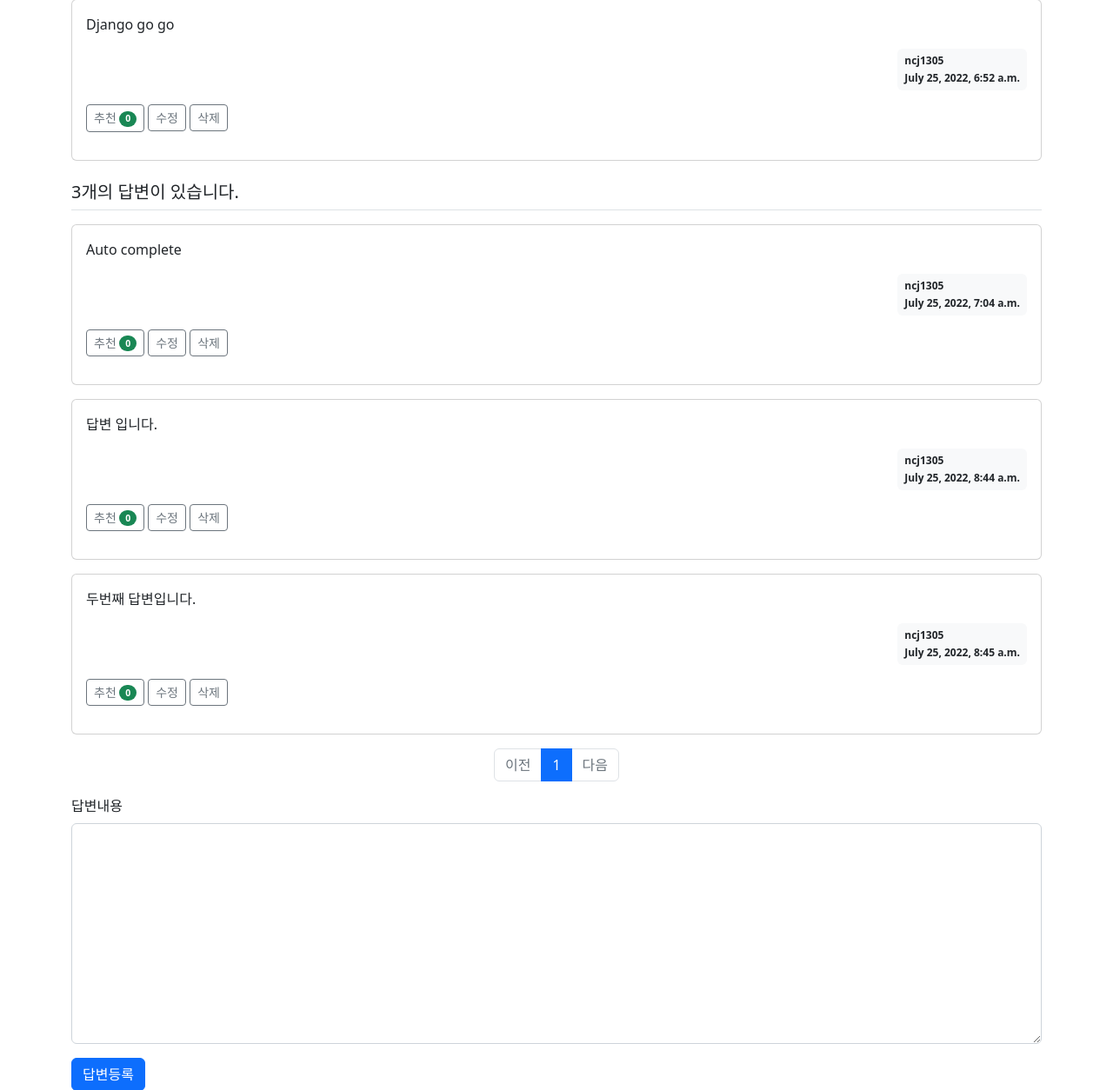
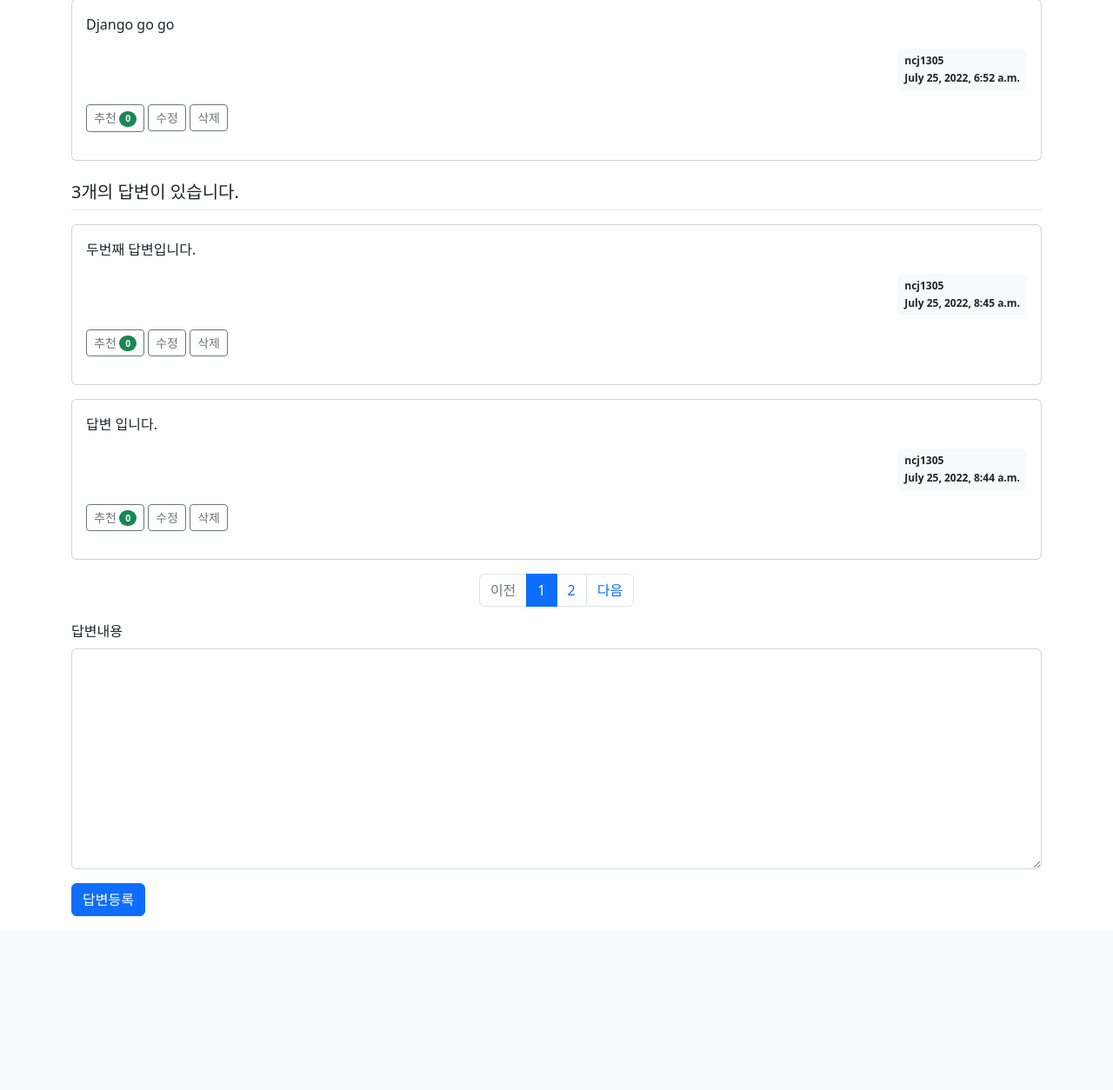
Before and after one commit to e9e9e9/jumpToDjango, a Django app: page /pybo/2/?page=2&answerPage=1 in a window 1280 px wide. Shown: the part 145-1399 px from the top of the page at 87% size. After the commit the page ends 1199 px from the top, so only its background shows below. Run offline with Django 4.2, Linux system fonts and the light colour scheme; a user stored in the database is signed in; data comes from the database, SQL or seed files in the repository; both versions use the stored data as it was after the commit.

Commit message:
Apply paginator for answer comment #2

```diff
--- a/pybo/views/base_views.py
+++ b/pybo/views/base_views.py
@@ -26,9 +26,9 @@ def index(request):
 
 def detail(request, question_id):
     question = get_object_or_404(Question, pk=question_id)
-    answer_page = 1
+    answer_page = request.GET.get('answerPage', '1')  # 페이지
 
-    paginator = Paginator(question.answer_set.all(), 5)
+    paginator = Paginator(question.answer_set.all().order_by('-create_date'), 2)
     answer_page_obj = paginator.get_page(answer_page)
 
     context = {'question': question, 'answer_page': answer_page_obj}
--- a/templates/pybo/question_detail.html
+++ b/templates/pybo/question_detail.html
@@ -48,7 +48,7 @@
     <h5 class="border-bottom my-3 py-2">
         {{question.answer_set.count}}개의 답변이 있습니다.
     </h5>
-    {% for answer in question.answer_set.all %}
+    {% for answer in answer_page %}
     <a id="answer_{{ answer.id }}"></a>
     <div class="card my-3">
         <div class="card-body">
@@ -87,41 +87,37 @@
         <!-- 이전페이지 -->
         {% if answer_page.has_previous %}
         <li class="page-item">
-            {% comment %} <a class="page-link" href="?page={{ question_list.previous_page_number }}">이전</a> {% endcomment %}
-            <a class="page-link" data-page="{{ question.id }}" data-answerPage="{{ answer_page.previous_page_number }}"
-            href="javascript:void(0)">이전</a>
+            {% comment %} <a class="page-link answer-link" href="?page={{ question_list.previous_page_number }}">이전</a> {% endcomment %}
+            <a class="page-link answer-link" href="?page={{ question.id }}&answerPage={{ answer_page.previous_page_number }}">이전</a>
         </li>
         {% else %}
         <li class="page-item disabled">
-            <a class="page-link" tabindex="-1" aria-disabled="true" href="#">이전</a>
+            <a class="page-link answer-link" tabindex="-1" aria-disabled="true" href="#">이전</a>
         </li>
         {% endif %}
         <!-- 페이지리스트 -->
         {% for page_number in answer_page.paginator.page_range %}
             {% if page_number == answer_page.number %}
                 <li class="page-item active" aria-current="page">
-                    {% comment %} <a class="page-link" href="?page={{ page_number }}">{{ page_number }}</a> {% endcomment %}
-                    <a class="page-link" data-page="{{  question.id }}" data-answerPage="{{ answer_page.number }}"
-                    href="javascript:void(0)">{{ answer_page.number  }}</a>
+                    {% comment %} <a class="page-link answer-link" href="?page={{ page_number }}">{{ page_number }}</a> {% endcomment %}
+                    <a class="page-link answer-link" href="?page={{ question.id }}&answerPage={{ page_number }}">{{ page_number  }}</a>
                 </li>
                 {% else %}
                     <li class="page-item">
-                        {% comment %} <a class="page-link" href="?page={{ page_number }}">{{ page_number }}</a> {% endcomment %}
-                        <a class="page-link" data-page="{{ page_number }}" data-answerPage="{{ answer_page.number }}"
-                    href="javascript:void(0)">{{ answer_page.number  }}</a>
+                        {% comment %} <a class="page-link answer-link" href="?page={{ page_number }}">{{ page_number }}</a> {% endcomment %}
+                        <a class="page-link answer-link" href="?page={{ question.id }}&answerPage={{ page_number }}">{{ page_number }}</a>
                     </li>
             {% endif %}
         {% endfor %}
         <!-- 다음페이지 -->
         {% if answer_page.has_next %}
             <li class="page-item">
-                {% comment %} <a class="page-link" href="?page={{ question_list.next_page_number }}">다음</a> {% endcomment %}
-                <a class="page-link" data-page="{{ question.id }}" data-answerPage="{{ answer_page.next_page_number }}"
-            href="javascript:void(0)">다음</a>
+                {% comment %} <a class="page-link answer-link" href="?page={{ question_list.next_page_number }}">다음</a> {% endcomment %}
+                <a class="page-link answer-link" href="?page={{ question.id }}&answerPage={{ answer_page.next_page_number }}">다음</a>
         </li>
         {% else %}
             <li class="page-item disabled">
-                <a class="page-link" tabindex="-1" aria-disabled="true" href="#">다음</a>
+                <a class="page-link answer-link" tabindex="-1" aria-disabled="true" href="#">다음</a>
             </li>
         {% endif %}
     </ul>
```
Also changed, not shown: templates/pybo/question_list.html (+12 -10 lines), db.sqlite3.
